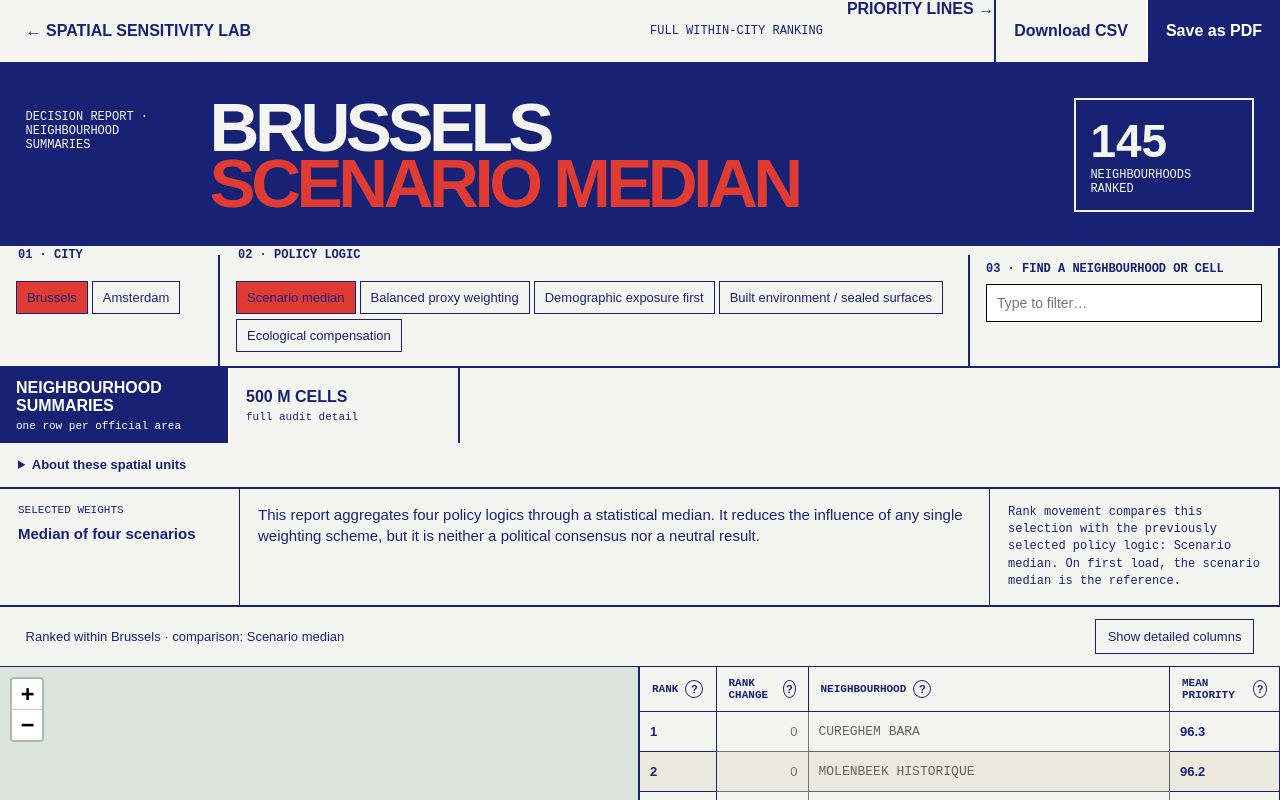
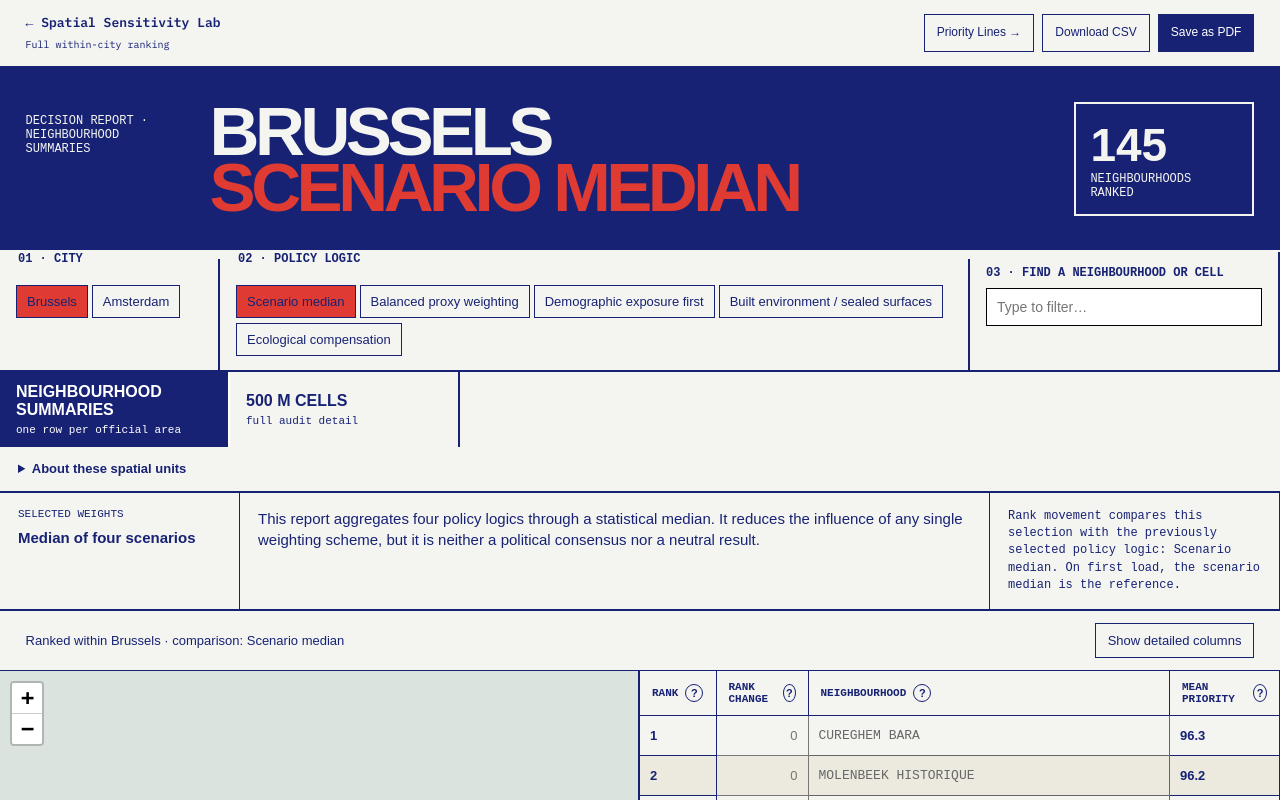
Before and after one commit to polenbicer/spatial_sensitivity_lab, a Next.js app: page /rankings in a window 1280 px wide. Shown: the top 800 px of the page. Built offline with nearby package versions, Linux system fonts and the light colour scheme.

Commit message:
Compact hero navigation and align ranking page actions

```diff
--- a/app/globals.css
+++ b/app/globals.css
@@ -3658,3 +3658,109 @@
 button.cell-link { border:0; padding:0; background:transparent; text-align:left; white-space:normal; }
 .cell-link:hover { color:var(--red); }
 .cell-link:focus-visible { outline:2px solid var(--ink); outline-offset:3px; }
+
+/* Compact grouped navigation and consistent ranking actions. */
+.intro .hero-nav {
+  display: block;
+  width: min(350px, calc(100% - 60px));
+  max-width: none;
+  padding: 14px 16px;
+  gap: 0;
+}
+.intro .hero-nav a {
+  display: block;
+  width: auto;
+  padding: 5px 0;
+  font: 12px/1.4 "IBM Plex Mono", "Courier New", monospace;
+  text-transform: none;
+  text-decoration: none;
+  white-space: nowrap;
+}
+.intro .hero-nav-tools {
+  display: flex;
+  flex-wrap: wrap;
+  gap: 6px 19px;
+  padding-bottom: 9px;
+  border-bottom: 1px solid #bbc0d0;
+}
+.intro .hero-nav-tools a { font-weight: 700; }
+.intro .hero-nav-sections {
+  display: grid;
+  grid-template-columns: 1fr 1fr;
+  gap: 0 16px;
+  padding: 9px 0;
+}
+.intro .hero-nav-sections a { font-size: 11px; }
+.intro .hero-nav .hero-nav-methods {
+  border-top: 1px solid #bbc0d0;
+  padding-top: 11px;
+  font-size: 10px;
+}
+.intro .hero-nav a:hover, .intro .hero-nav a:focus-visible {
+  color: var(--red);
+  background: transparent;
+  text-decoration: underline;
+  text-underline-offset: 4px;
+}
+.rankings-nav {
+  height: auto;
+  min-height: 68px;
+  grid-template-columns: minmax(200px, 1fr) auto;
+  gap: 12px 20px;
+  padding: 12px 2vw;
+}
+.rankings-nav > .rankings-nav-identity {
+  display: flex;
+  flex-direction: column;
+  align-items: flex-start;
+  gap: 6px;
+  height: auto;
+}
+.rankings-nav-identity > a {
+  font: 600 13px/1.3 "IBM Plex Mono", "Courier New", monospace;
+  text-transform: none;
+}
+.rankings-nav .rankings-nav-identity > span {
+  display: block;
+  padding: 0;
+  font: 10px/1.3 "IBM Plex Mono", "Courier New", monospace;
+  text-transform: none;
+}
+.rankings-nav > .rankings-nav-actions {
+  display: flex;
+  align-items: center;
+  flex-wrap: wrap;
+  height: auto;
+  gap: 8px;
+}
+.rankings-nav .rankings-nav-actions > a,
+.rankings-nav .rankings-nav-actions > button {
+  display: inline-flex;
+  align-items: center;
+  justify-content: center;
+  min-height: 38px;
+  height: auto;
+  padding: 9px 12px;
+  border: 1px solid var(--ink);
+  background: transparent;
+  color: var(--ink);
+  font: 12px/1.3 Arial, Helvetica, sans-serif;
+  text-transform: none;
+  text-decoration: none;
+  white-space: nowrap;
+}
+.rankings-nav .rankings-nav-actions > a:hover,
+.rankings-nav .rankings-nav-actions > button:hover {
+  background: var(--ink);
+  color: var(--paper);
+}
+.rankings-nav .rankings-nav-actions > :focus-visible {
+  outline: 2px solid var(--red);
+  outline-offset: 3px;
+}
+@media (max-width: 760px) {
+  .rankings-nav { grid-template-columns: 1fr; gap: 12px; padding: 12px 18px; }
+  .rankings-nav > .rankings-nav-actions { width: 100%; }
+  .intro .hero-nav { left: 18px; width: min(350px, calc(100% - 36px)); }
+}
+@media print { .rankings-nav { display: none; } }
--- a/app/rankings/ranking-explorer.tsx
+++ b/app/rankings/ranking-explorer.tsx
@@ -384,9 +384,11 @@
   return (
     <main className="rankings-page">
       <header className="rankings-nav">
-        <a href="/">← Spatial Sensitivity Lab</a>
-        <span>Full within-city ranking</span>
-        <div>
+        <div className="rankings-nav-identity">
+          <a href="/">← Spatial Sensitivity Lab</a>
+          <span>Full within-city ranking</span>
+        </div>
+        <div className="rankings-nav-actions">
           <a href="/priority-lines">Priority Lines →</a>
           <button onClick={downloadCsv}>Download CSV</button>
           <button onClick={() => window.print()}>Save as PDF</button>
```
Also changed, not shown: app/redesign.tsx (+14 -10 lines).
